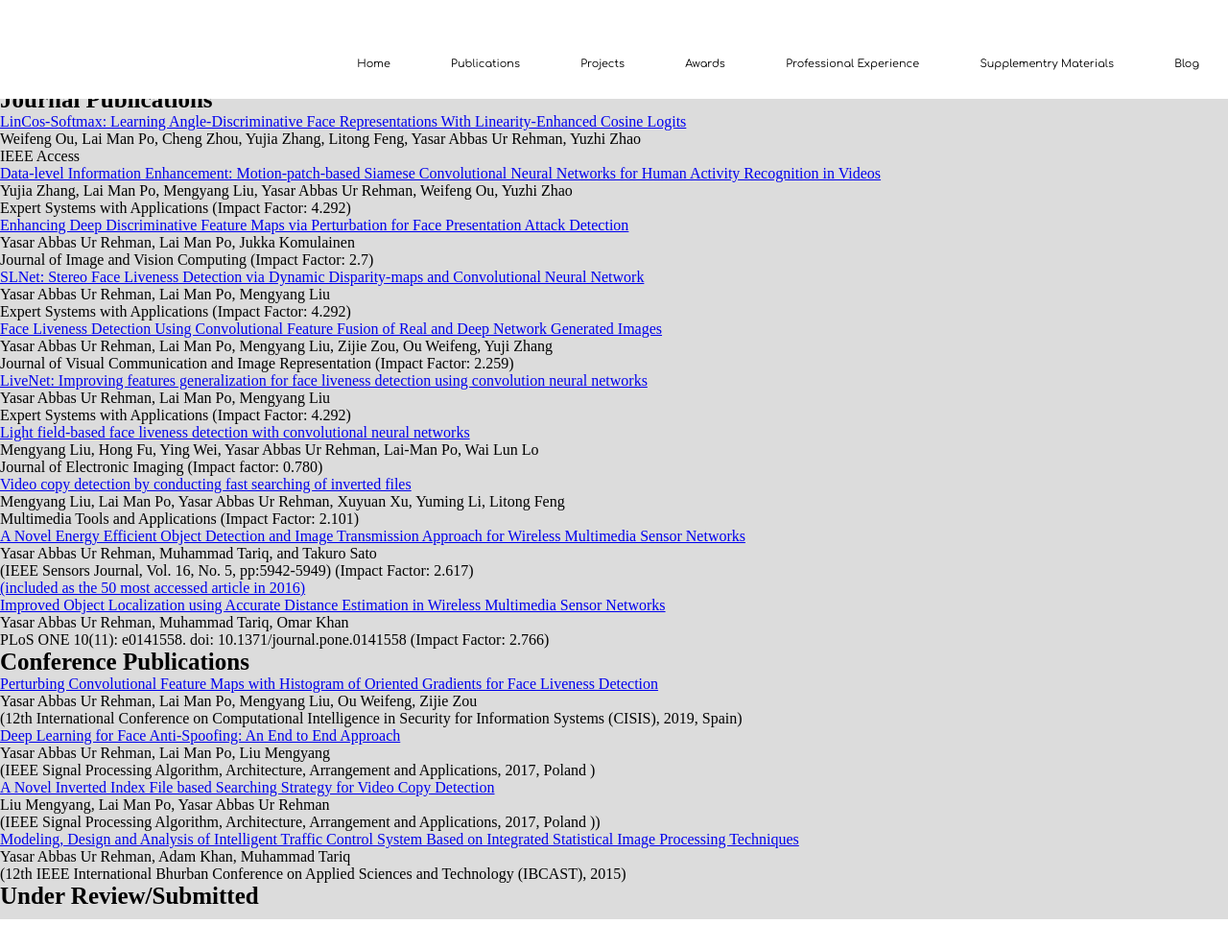
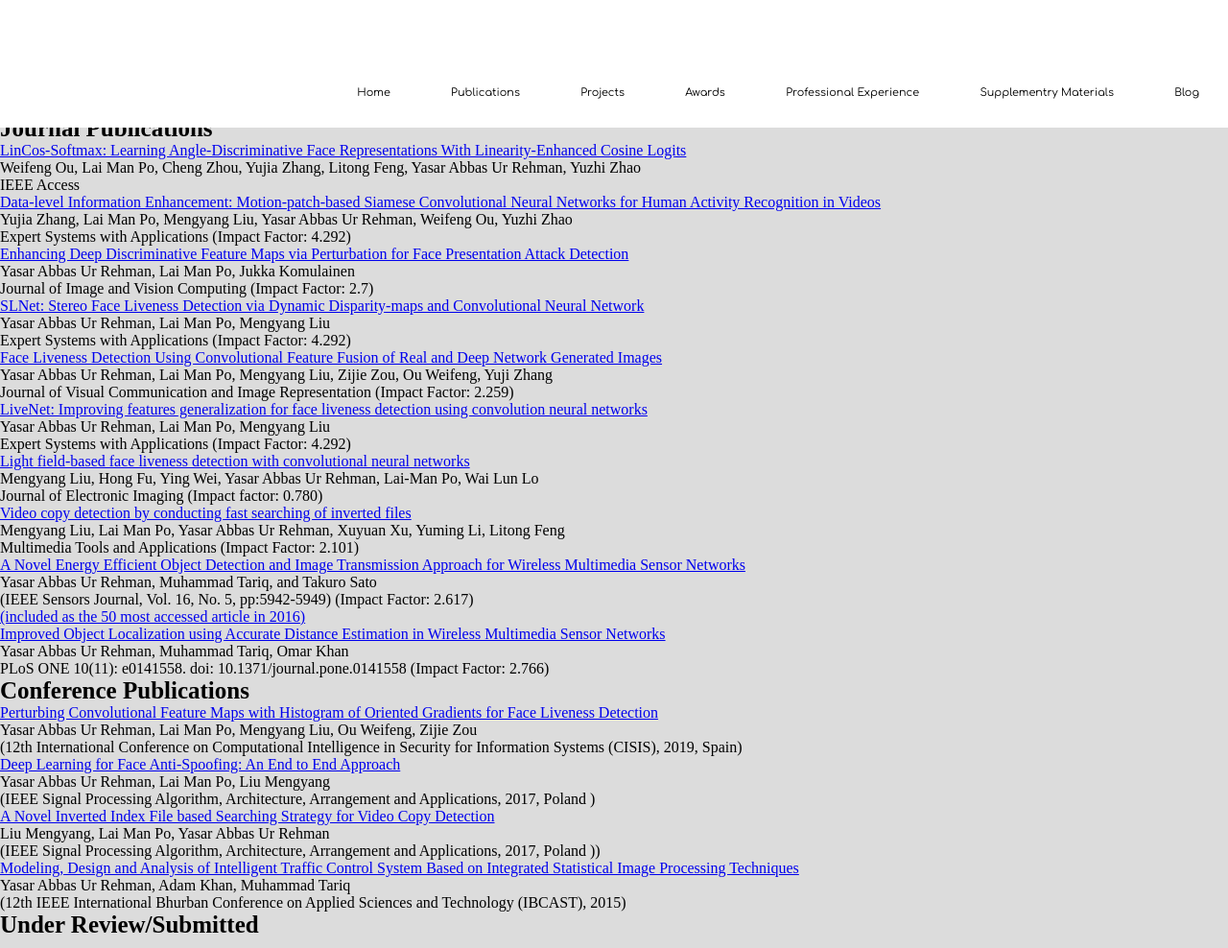
Before and after one commit to yasar-rehman/yasar, a Jekyll site: the page built from publications.md, in a window 1280 px wide and 988 px high. Shown: the whole window at 96% size. Built offline with Jekyll 4.4.1, drawn with Linux system fonts in a browser that asks for light colours; our own code applies the rules of GitHub Pages for plain Markdown files.

Commit message:
Update main.css

```diff
--- a/css/main.css
+++ b/css/main.css
@@ -59,7 +59,7 @@ nav ul li a:hover {
 /* the publication section */
 .publication{
   padding-top: 60px;
-  margin-top: 30px;
+  margin-top: 60px;
   padding-bottom: 10px;
   background-color: #dcdcdc;
 }
```
